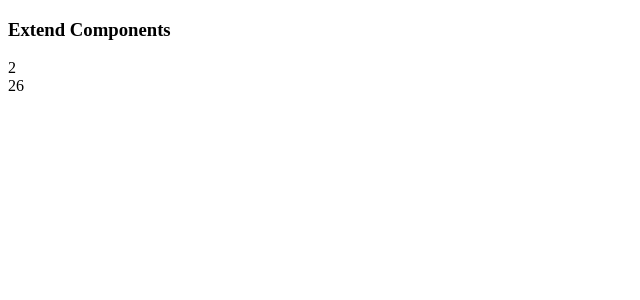
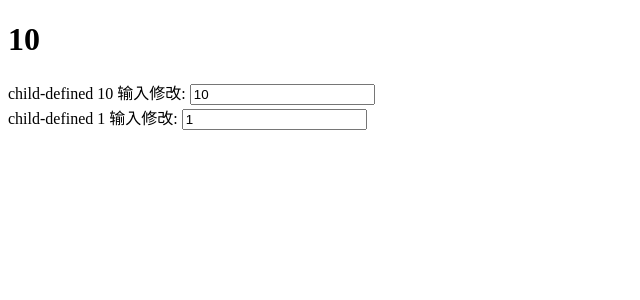
Before and after one commit to hxfsc/vue2webpack4, a Vue app: page / in a window 1280 px wide. Shown: the top 300 px of the page, without its empty margins (0-640 px from the left). Built offline with nearby package versions, Linux system fonts and the light colour scheme.

Commit message:
fix defined v-model in @input event

```diff
--- a/src/components/ComDefined/ChildDefined.vue
+++ b/src/components/ComDefined/ChildDefined.vue
@@ -1,7 +1,7 @@
 <template>
 <div>
 	child-defined {{ propsOne }}
-	<label for="">输入修改: <input type="text" v-model="changeText" @change="handleChange()" /></label>
+	<label for="">输入修改: <input type="text" v-model="changeText" @input="handleChange()" /></label>
 </div>
 </template>
 
--- a/src/components/ComExtend/Extend2.vue
+++ b/src/components/ComExtend/Extend2.vue
@@ -4,7 +4,7 @@ export default {
 	extends: Base,
 	data(){
 		return{
-			test: 19
+			test: 3
 		}
 	},
 
--- a/src/index.js
+++ b/src/index.js
@@ -14,5 +14,5 @@ import ComExtend from "./components/ComExtend/ComExtend.vue"
 
 const root = document.getElementById("root");
 new Vue({
-	render: app => app(ComExtend)
+	render: app => app(ComDefined)
 }).$mount(root);
```
